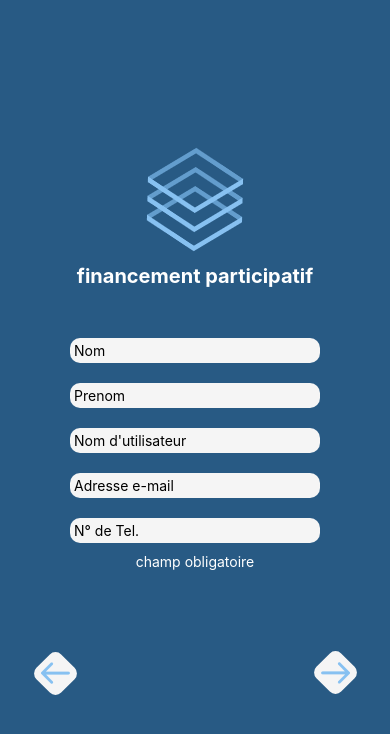
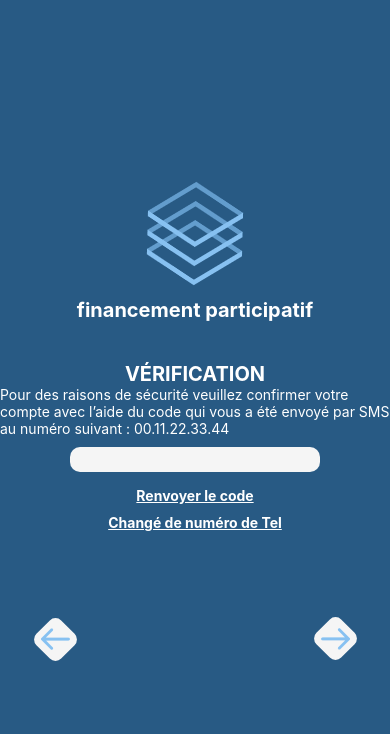
Before and after one commit to Skit-202/MybodyFundingFront, a React Native app: screen / in a window 390 px wide. Shown: the top 734 px of the page. Built offline with nearby package versions, Linux system fonts and the light colour scheme.

Commit message:
MybodyFundingFront

```diff
--- a/components/App.tsx
+++ b/components/App.tsx
@@ -2,6 +2,7 @@ import React, { Component } from 'react';
 import { StyleSheet, View, Text, Image } from 'react-native';
 import Identification from './pages/identifaction';
 import Inscription from './pages/inscription';
+import Inscription2 from './pages/inscription2';
 
 export default class App extends Component {
 
@@ -10,7 +11,7 @@ export default class App extends Component {
     return (
       <View style={styles.container}>
 
-           <Inscription/>
+           <Inscription2/>
 
       </View>
 
--- /dev/null
+++ b/components/pages/inscription2.tsx
@@ -0,0 +1,118 @@
+import { View, Text, StyleSheet, Image, Pressable} from 'react-native'
+import React from 'react'
+import { Component } from 'react';
+import { TextInput } from 'react-native';
+
+
+
+//pas encore complet
+
+export default class Inscription2 extends Component {
+
+ render(){
+
+    return (
+    <View style={styles.container}>
+
+      <Image source={require("../images/Frame.png")} />
+
+      <Text style={[styles.setColorWhite, styles.setFontSize, styles.title]}>financement participatif</Text>
+
+            <Text style={[styles.setColorWhite, styles.setFontSize]}>VÉRIFICATION</Text>
+            <Text style={[styles.setColorWhite]}>Pour des raisons de sécurité veuillez confirmer votre compte avec l’aide du code qui vous a été
+            envoyé par SMS au numéro suivant : 00.11.22.33.44</Text>
+            <TextInput style={styles.champInput}/>
+
+            <Text style={[styles.setColorWhite, styles.liens]}>Renvoyer le code</Text>
+            <Text style={[styles.setColorWhite, styles.liens]}>Changé de numéro de Tel</Text>
+
+      <View style={styles.boutons}>
+        <Pressable style={[styles.boutonFleche,styles.LBouton]}>
+          <View style={styles.LArrow}>
+            <Image source={require("../images/PictoFleche.png")} />
+          </View>
+        </Pressable>
+
+        <Pressable style={[styles.boutonFleche,styles.RBouton]}>
+          <View style={styles.RArrow}>
+            <Image source={require("../images/PictoFleche.png")} />
+          </View>
+        </Pressable>
+
+
+      </View>
+
+    </View>
+  )
+  }
+
+}
+
+const styles = StyleSheet.create({
+  container: {
+    flex: 2,
+    justifyContent: 'center',
+    alignItems: 'center',
+    backgroundColor: "#285A84",
+  },
+
+  champInput: {
+    borderWidth: 0,
+    width: 250,
+    backgroundColor: "whitesmoke",
+    borderRadius: 10,
+    padding: 4,
+    margin: 10
+  },
+
+  title: {
+    marginBottom: 40
+  },
+
+  setFontSize: {
+    fontSize: 20,
+    fontWeight : 'bold'
+  },
+  setColorWhite : {
+    color: '#ffffff'
+  },
+
+  boutonFleche: {
+    backgroundColor: "whitesmoke",
+    padding: 10,
+    borderRadius: 8,
+    transform: [{rotate: "45deg"}]
+  },
+
+  boutons: {
+    margin: 35,
+  },
+
+  LArrow: {
+    height: 15,
+    width: 15,
+    transform: [{rotate: "-45deg"}],
+    position: 'relative',  justifyContent: 'center', alignItems: 'center'
+  },
+
+  RArrow: {
+    height: 15,
+    width: 15,
+    transform: [{rotate: "-225deg"}],
+    position: 'relative',  justifyContent: 'center', alignItems: 'center'
+  },
+
+  LBouton: {
+    position: "relative", top: 50, left: 140
+  },
+
+  RBouton: {
+    position: "relative", top: 16, right: 140
+  },
+
+  liens:{
+    fontWeight: 'bold',
+    textDecorationLine: 'underline',
+    margin: 5
+  }
+});
--- a/package.json
+++ b/package.json
@@ -10,9 +10,13 @@
     "test": "jest"
   },
   "dependencies": {
+    "@react-navigation/native": "^6.1.8",
+    "@react-navigation/native-stack": "^6.9.14",
     "@types/react-native-vector-icons": "^6.4.14",
     "react": "18.2.0",
     "react-native": "0.72.4",
+    "react-native-safe-area-context": "^4.7.2",
+    "react-native-screens": "^3.25.0",
     "react-native-vector-icons": "^10.0.0"
   },
   "devDependencies": {
```
Also changed, not shown: components/icons.tsx (deleted, +0 -28 lines), components/pages/opening.tsx (deleted, +0 -11 lines), navigators/RootStack.tsx (added, +19 -0 lines), 1 other file (tests, documents, lock files or other folders).
